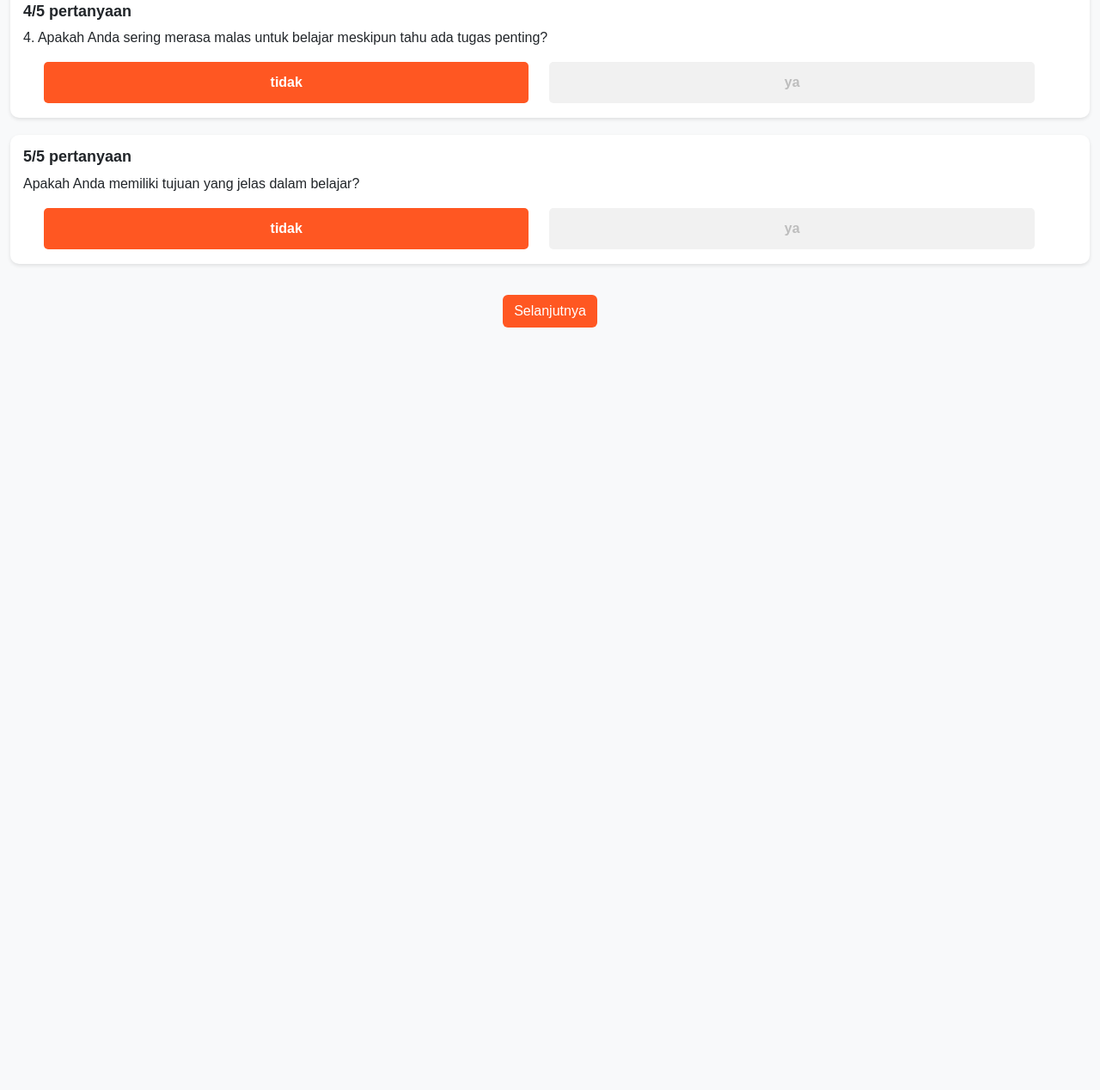
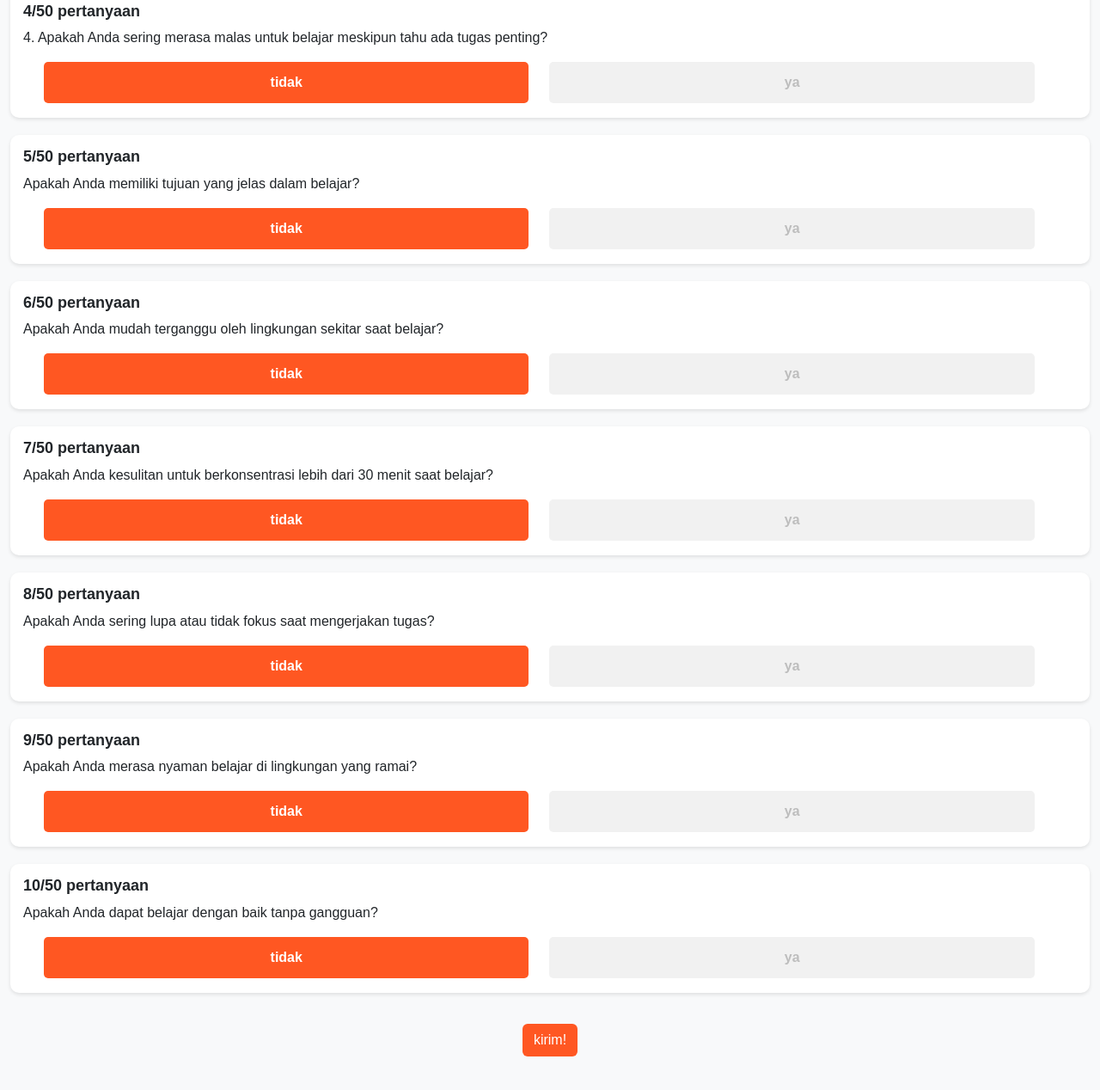
Before and after one commit to angketmasalahbelajar/kuesioner, a plain HTML site: page index.html in a window 1280 px wide. Shown: the part 820-2088 px from the top of the page at 86% size. Before the commit the page ends 1241 px from the top, so only its background shows below. Drawn offline with nearby package versions, Linux system fonts and the light colour scheme; some packages are replaced by stand-ins of ours; a script that the page names is missing.

Commit message:
feat: update 5 category question

```diff
--- a/index.html
+++ b/index.html
@@ -52,7 +52,7 @@
             </div>
 
             <div class="question-card">
-                <h5>1/5 pertanyaan</h5>
+                <h5>1/50 pertanyaan</h5>
                 <p>Apakah Anda selalu bersemangat untuk belajar setiap hari?</p>
                 <div class="btn-group">
                     <div class="form-check">
@@ -67,7 +67,7 @@
             </div>
 
             <div class="question-card">
-                <h5>2/5 pertanyaan</h5>
+                <h5>2/50 pertanyaan</h5>
                 <p>Apakah Anda sering menunda-nunda mengerjakan tugas sekolah?</p>
                 <div class="btn-group">
                     <div class="form-check">
@@ -82,7 +82,7 @@
             </div>
 
             <div class="question-card">
-                <h5>3/5 pertanyaan</h5>
+                <h5>3/50 pertanyaan</h5>
                 <p>Apakah Anda belajar hanya untuk mendapatkan nilai baik, bukan karena ingin memahami materi?</p>
                 <div class="btn-group">
                     <div class="form-check">
@@ -97,7 +97,7 @@
             </div>
 
             <div class="question-card">
-                <h5>4/5 pertanyaan</h5>
+                <h5>4/50 pertanyaan</h5>
                 <p>4. Apakah Anda sering merasa malas untuk belajar meskipun tahu ada tugas penting?</p>
                 <div class="btn-group">
                     <div class="form-check">
@@ -111,7 +111,7 @@
                 </div>
             </div>
             <div class="question-card">
-                <h5>5/5 pertanyaan</h5>
+                <h5>5/50 pertanyaan</h5>
                 <p>Apakah Anda memiliki tujuan yang jelas dalam belajar?</p>
                 <div class="btn-group">
                     <div class="form-check">
@@ -124,8 +124,83 @@
                     </div>
                 </div>
             </div>
+            <div class="question-card">
+                <h5>6/50 pertanyaan</h5>
+                <p>Apakah Anda mudah terganggu oleh lingkungan sekitar saat belajar?</p>
+                <div class="btn-group">
+                    <div class="form-check">
+                        <input type="radio" id="q6-no" name="b6" value="tidak" checked>
+                        <label for="q6-no">tidak</label>
+                    </div>
+                    <div class="form-check">
+                        <input type="radio" id="q6-yes" name="b6" value="ya">
+                        <label for="q6-yes">ya</label>
+                    </div>
+                </div>
+            </div>
+
+            <div class="question-card">
+                <h5>7/50 pertanyaan</h5>
+                <p>Apakah Anda kesulitan untuk berkonsentrasi lebih dari 30 menit saat belajar?</p>
+                <div class="btn-group">
+                    <div class="form-check">
+                        <input type="radio" id="q7-no" name="b7" value="tidak" checked>
+                        <label for="q7-no">tidak</label>
+                    </div>
+                    <div class="form-check">
+                        <input type="radio" id="q7-yes" name="b7" value="ya">
+                        <label for="q7-yes">ya</label>
+                    </div>
+                </div>
+            </div>
+
+            <div class="question-card">
+                <h5>8/50 pertanyaan</h5>
+                <p>Apakah Anda sering lupa atau tidak fokus saat mengerjakan tugas?</p>
+                <div class="btn-group">
+                    <div class="form-check">
+                        <input type="radio" id="q8-no" name="b8" value="tidak" checked>
+                        <label for="q8-no">tidak</label>
+                    </div>
+                    <div class="form-check">
+                        <input type="radio" id="q8-yes" name="b8" value="ya">
+                        <label for="q8-yes">ya</label>
+                    </div>
+                </div>
+            </div>
+
+            <div class="question-card">
+                <h5>9/50 pertanyaan</h5>
+                <p>Apakah Anda merasa nyaman belajar di lingkungan yang ramai?</p>
+                <div class="btn-group">
+                    <div class="form-check">
+                        <input type="radio" id="q9-no" name="b9" value="tidak" checked>
+                        <label for="q9-no">tidak</label>
+                    </div>
+                    <div class="form-check">
+                        <input type="radio" id="q9-yes" name="b9" value="ya">
+                        <label for="q9-yes">ya</label>
+                    </div>
+                </div>
+            </div>
+
+            <div class="question-card">
+                <h5>10/50 pertanyaan</h5>
+                <p>Apakah Anda dapat belajar dengan baik tanpa gangguan?</p>
+                <div class="btn-group">
+                    <div class="form-check">
+                        <input type="radio" id="q10-no" name="b10" value="tidak" checked>
+                        <label for="q10-no">tidak</label>
+                    </div>
+                    <div class="form-check">
+                        <input type="radio" id="q10-yes" name="b10" value="ya">
+                        <label for="q10-yes">ya</label>
+                    </div>
+                </div>
+            </div>
+
             <div class="" style="text-align: center;">
-                <button class="btn btn-next mt-3 mb-4 mx-auto btn-kirim" type="submit">Selanjutnya</button>
+                <button class="btn btn-next mt-3 mb-4 mx-auto btn-kirim" type="submit">kirim!</button>
 
                 <button class="btn btn-next btn-loading d-none" type="button" disabled>
                     <span class="spinner-grow spinner-grow-sm" aria-hidden="true"></span>
```
